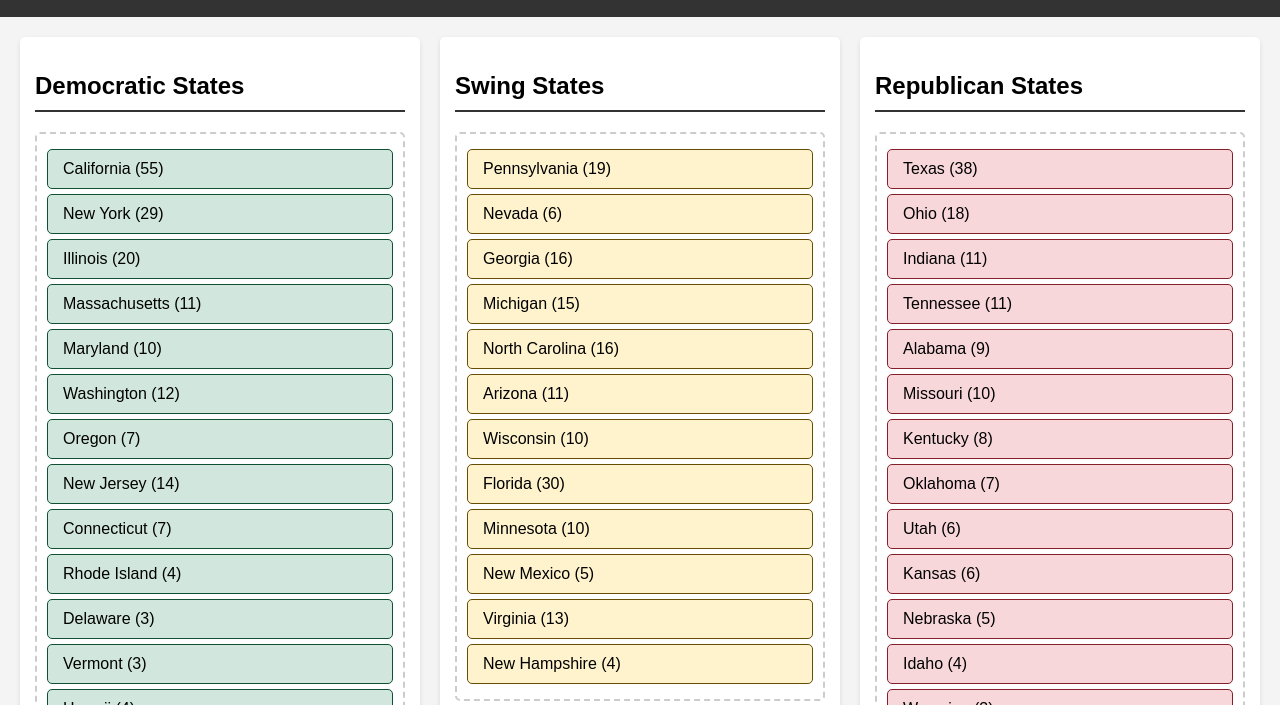
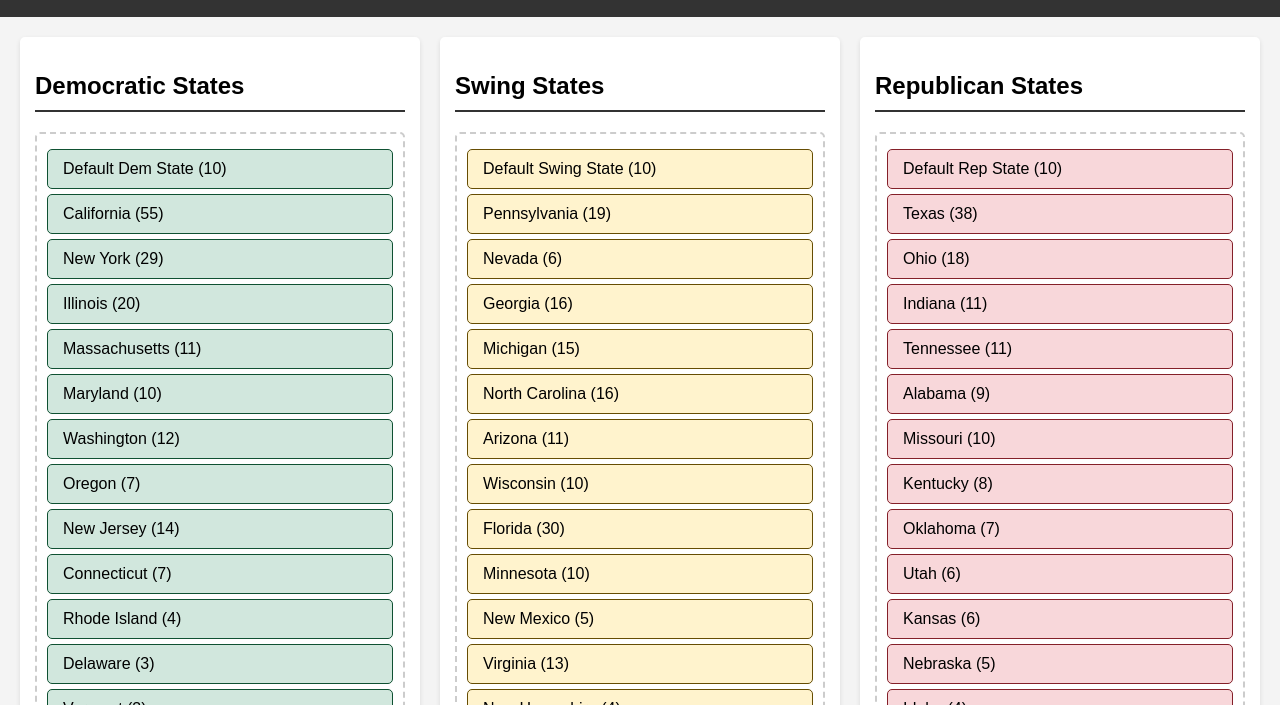
Before and after one commit to allgemeinbildung/wahlen-usa24, a plain HTML site: page index.html in a window 1280 px wide. Shown: the part 95-800 px from the top of the page. Drawn offline with nearby package versions, Linux system fonts and the light colour scheme.

Commit message:
Update index.html

```diff
--- a/index.html
+++ b/index.html
@@ -16,15 +16,21 @@
     <section id="electoral-college">
       <div class="column" id="democrat-states">
         <h2>Democratic States</h2>
-        <div class="state-container" id="dem-container"></div>
+        <div class="state-container" id="dem-container">
+          <div class="state">Default Dem State (10)</div>
+        </div>
       </div>
       <div class="column" id="swing-states">
         <h2>Swing States</h2>
-        <div class="state-container" id="swing-container"></div>
+        <div class="state-container" id="swing-container">
+          <div class="state">Default Swing State (10)</div>
+        </div>
       </div>
       <div class="column" id="republican-states">
         <h2>Republican States</h2>
-        <div class="state-container" id="rep-container"></div>
+        <div class="state-container" id="rep-container">
+          <div class="state">Default Rep State (10)</div>
+        </div>
       </div>
     </section>
 
```
